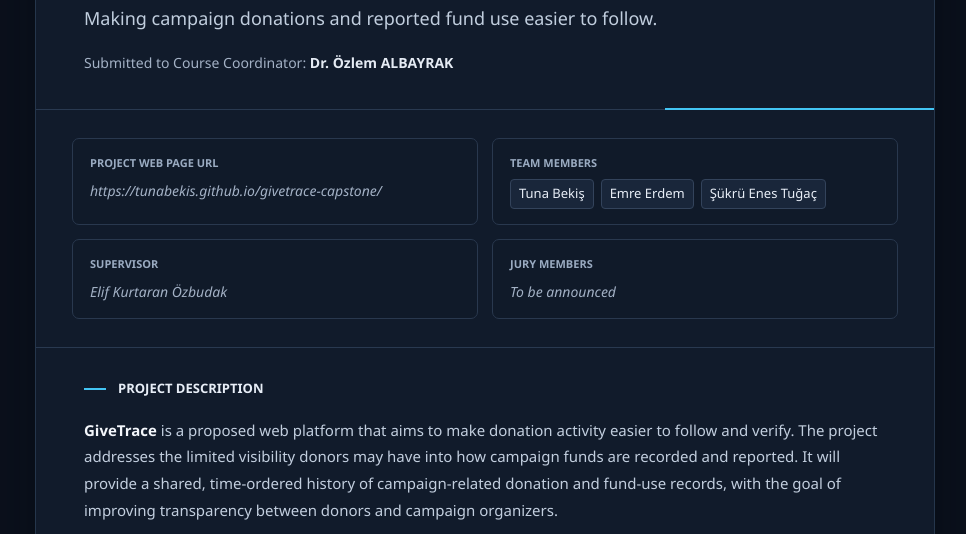
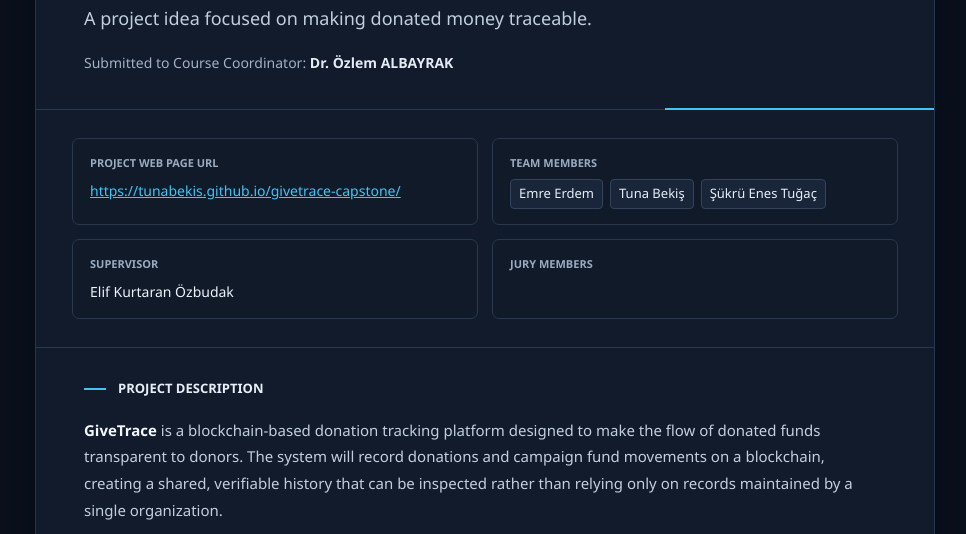
Before and after one commit to tunabekis/supplyledger-capstone, a plain HTML site: page index.html in a window 1280 px wide. Shown: the part 384-918 px from the top of the page, without its empty margins (155-1121 px from the left). Drawn offline with Linux system fonts and the light colour scheme.

Commit message:
Revise project proposal content and styling
Updated project proposal details and improved layout.

```diff
--- a/index.html
+++ b/index.html
@@ -307,35 +307,35 @@
       <section class="hero" aria-labelledby="proposal-title">
         <div class="eyebrow">Senior Design Project Proposal</div>
         <h1 id="proposal-title"><span>GiveTrace:</span> A Blockchain-Based Transparent Donation Tracking Platform</h1>
-        <p class="subtitle">Making campaign donations and reported fund use easier to follow.</p>
+        <p class="subtitle">A project idea focused on making donated money traceable.</p>
         <p class="submitted">Submitted to Course Coordinator: <strong>Dr. Özlem ALBAYRAK</strong></p>
       </section>
 
       <section class="metadata" aria-label="Project information">
         <div class="meta-item">
           <span class="meta-label">Project Web Page URL</span>
-          <div class="meta-value pending">https://tunabekis.github.io/givetrace-capstone/</div>
+          <div class="meta-value"><a href="https://tunabekis.github.io/givetrace-capstone/">https://tunabekis.github.io/givetrace-capstone/</a></div>
         </div>
         <div class="meta-item">
           <span class="meta-label">Team Members</span>
           <ul class="member-list">
-            <li>Tuna Bekiş</li><li>Emre Erdem</li><li>Şükrü Enes Tuğaç</li>
+            <li>Emre Erdem</li><li>Tuna Bekiş</li><li>Şükrü Enes Tuğaç</li>
           </ul>
         </div>
         <div class="meta-item">
           <span class="meta-label">Supervisor</span>
-          <div class="meta-value pending">Elif Kurtaran Özbudak</div>
+          <div class="meta-value">Elif Kurtaran Özbudak</div>
         </div>
         <div class="meta-item">
           <span class="meta-label">Jury Members</span>
-          <div class="meta-value pending">To be announced</div>
+          <div class="meta-value" aria-label="Jury members"></div>
         </div>
       </section>
 
       <section class="description" aria-labelledby="description-title">
         <h2 class="section-heading" id="description-title">Project Description</h2>
-        <p><strong>GiveTrace</strong> is a proposed web platform that aims to make donation activity easier to follow and verify. The project addresses the limited visibility donors may have into how campaign funds are recorded and reported. It will provide a shared, time-ordered history of campaign-related donation and fund-use records, with the goal of improving transparency between donors and campaign organizers.</p>
-        <p>The team plans to develop a prototype using blockchain technology, with Ethereum or another suitable blockchain platform to be selected after considering the project requirements. Users will be able to view campaign information and its recorded activity. The prototype will use test or simulated data and will not handle real donations. Blockchain records can make submitted information more traceable, but do not by themselves prove that a reported real-world expense is accurate.</p>
+        <p><strong>GiveTrace</strong> is a blockchain-based donation tracking platform designed to make the flow of donated funds transparent to donors. The system will record donations and campaign fund movements on a blockchain, creating a shared, verifiable history that can be inspected rather than relying only on records maintained by a single organization.</p>
+        <p>Donors will be able to follow contributions made to a campaign and review how its recorded funds move over time. By using blockchain as the foundation for these records, GiveTrace aims to make donation histories easier to verify and harder to alter without notice. The project will deliver a working prototype of this approach; specific platform and implementation choices will be defined during development.</p>
       </section>
 
       <footer class="footer">
```
